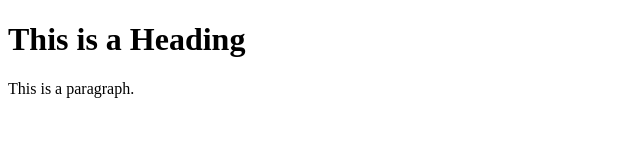
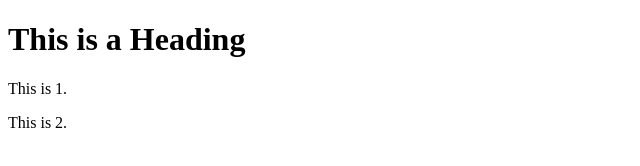
Before and after one commit to DuongHoanVu/website, a plain HTML site: page index.html in a window 1280 px wide. Shown: the whole page, without its empty margins (0-640 px from the left). Drawn offline with Linux system fonts and the light colour scheme.

Commit message:
update Index

```diff
--- a/index.html
+++ b/index.html
@@ -2,6 +2,7 @@
 <html>
 	<body>
 		<h1>This is a Heading</h1>
-		<p>This is a paragraph.</p>
+		<p>This is 1.</p>
+		<p>This is 2.</p>
 	</body>
 </html>
```
